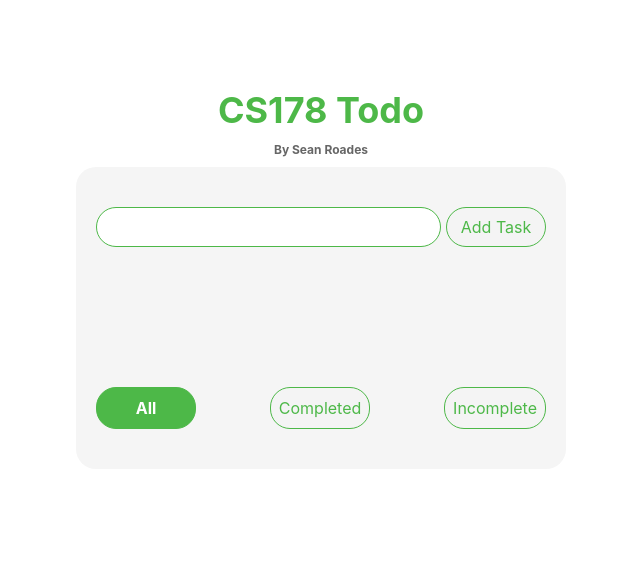
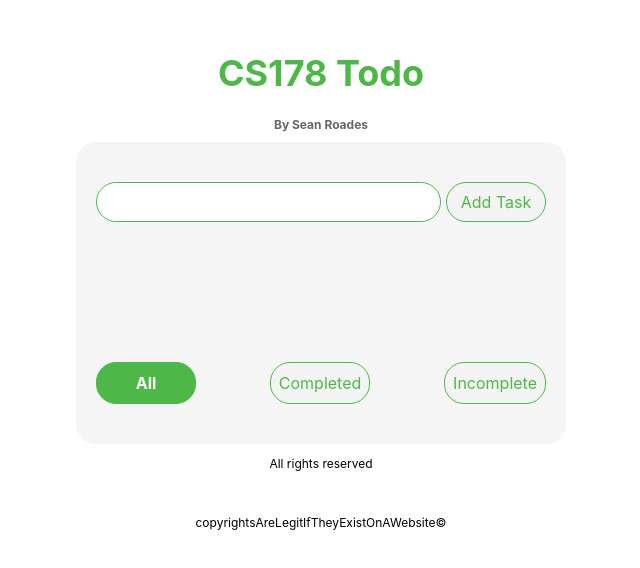
Before and after one commit to seanroades/svelte-ts-todo, a Svelte app: page / in a window 1280 px wide. Shown: the part 130-698 px from the top of the page, without its empty margins (319-959 px from the left). Built offline with nearby package versions, Linux system fonts and the light colour scheme.

Commit message:
Components

```diff
--- a/src/App.svelte
+++ b/src/App.svelte
@@ -1,4 +1,7 @@
 <script lang="ts">
+	import Title from './Title.svelte';
+	import Subtitle from './Subtitle.svelte';
+	import Copyright from './Copyright.svelte';
 	let todos: string[] = [];
 	let task: string = "";
 	let filter: string[] = "all";
@@ -112,26 +115,14 @@
 		color: white;
 		font-weight: bold;
 	}
-	.title {
-		color: #4db848;
-		font-size: 36px;
-		margin-bottom: 10px;
-		font-weight: bold;
-	}
-	.subtitle {
-		color: #666666;
-		font-size: 12px;
-		margin-bottom: 10px;
-		font-weight: bold;
-	}
 	.button {
 		min-width: 100px;
 	}
 </style>
 
 <div class="container">
-	<p class="title">CS178 Todo</p> <!--Headings-->
-	<p class="subtitle">By Sean Roades</p>
+	<Title title="CS178 Todo List" /> <!--Component Prop -->
+	<Subtitle subtitle="By Sean Roades" /> <!--Component Prop -->
 	<div class="todo">
 		<div class = "form">
 			<input type="text" bind:value={task} /> <!--Properties--> <!--Binding-->
@@ -188,4 +179,5 @@
 			</button> <!--controlFlow Properties Button Attributes-->
 		</div>
 	</div>
+	<Copyright disclaimer="All rights reserved" name="copyrightsAreLegitIfTheyExistOnAWebsite©"/> <!--Component Props-->
 </div>
--- /dev/null
+++ b/src/Copyright.svelte
@@ -0,0 +1,18 @@
+<script>
+  export let disclaimer;
+  export let name;
+</script>
+
+<style>
+  .smallText {
+    font-size: 12px;
+    color: black;
+    text-align: center;
+  }
+</style>
+
+<main>
+  <p class="smallText">{disclaimer}</p>
+  <br />
+  <p class="smallText">{name}</p>
+</main>
--- /dev/null
+++ b/src/Subtitle.svelte
@@ -0,0 +1,16 @@
+<script>
+  export let subtitle;
+</script>
+
+<style>
+  .subtitle {
+		color: #666666;
+		font-size: 12px;
+		margin-bottom: 10px;
+		font-weight: bold;
+	}
+</style>
+
+<main>
+  <p class="subtitle">{subtitle}</p> <!--text-exp headings-->
+</main>
--- /dev/null
+++ b/src/Title.svelte
@@ -0,0 +1,14 @@
+<script>
+  export let title;
+</script>
+
+<style>
+  .title {
+    color: #4db848;
+    font-size: 36px;
+    margin-bottom: 10px;
+    font-weight: bold;
+  }
+</style>
+
+<p class="title">CS178 Todo</p> <!--Headings text-exp-->
--- a/src/main.ts
+++ b/src/main.ts
@@ -2,9 +2,6 @@ import App from './App.svelte';
 
 const app = new App({
 	target: document.body,
-	props: {
-		name: 'world'
-	}
 });
 
 export default app;
```
